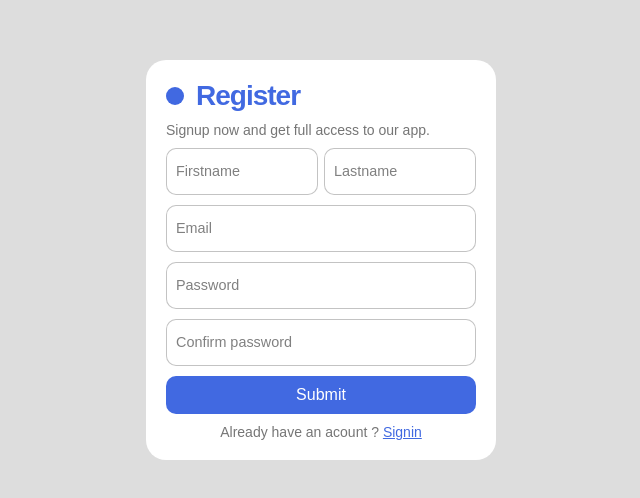
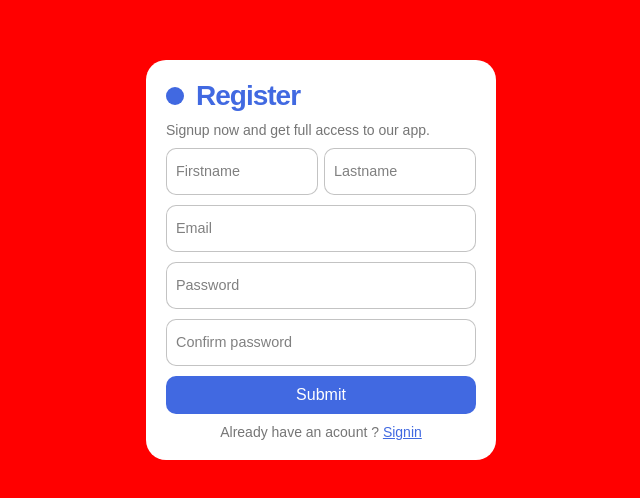
Before and after one commit to tainuth1/Login, a plain HTML site: page index.html in a window 1280 px wide. Shown: the part 140-638 px from the top of the page, without its empty margins (319-959 px from the left). Drawn offline with Linux system fonts and the light colour scheme.

Commit message:
change background color

```diff
--- a/style.css
+++ b/style.css
@@ -9,7 +9,7 @@ body{
     justify-content: center;
     align-items: center;
     height: 100vh;
-    background-color: #dddddd;
+    background-color: #ff0000;
 }
 .form {
   display: flex;
```
